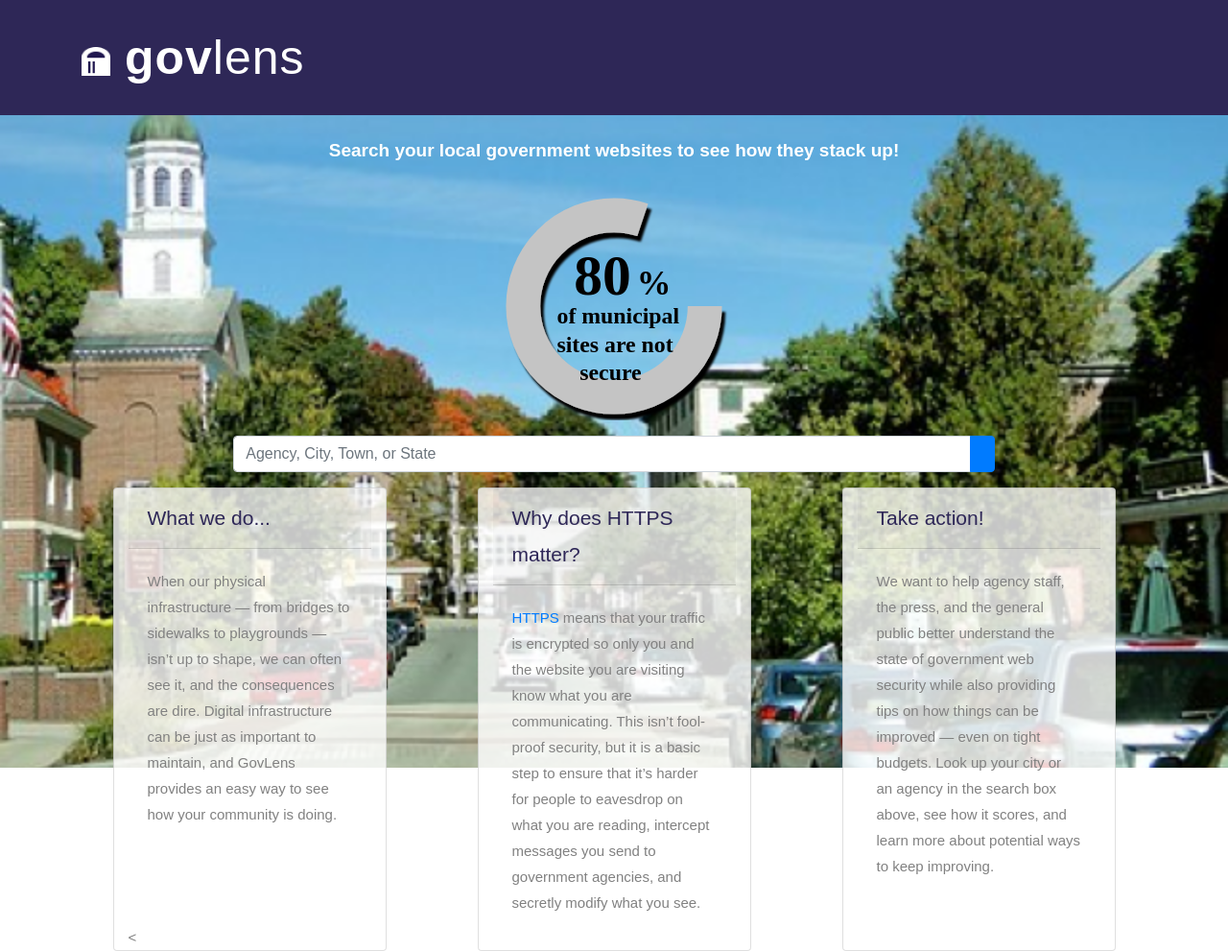
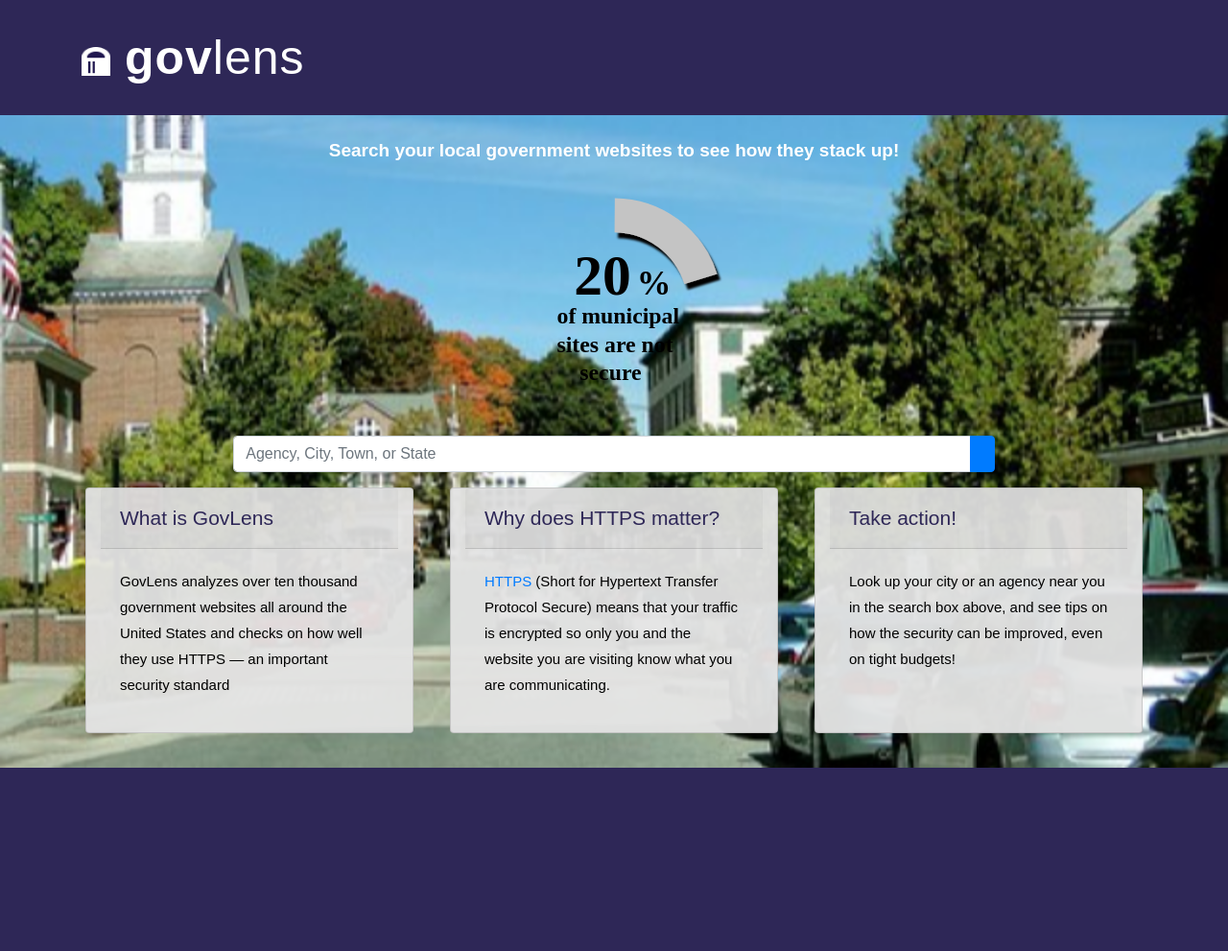
Before and after one commit to codeforboston/GovLens, a Django app: template apps/civic_pulse/templates/home.html in a window 1280 px wide. Shown: the whole page at 96% size. After the commit the page ends 800 px from the top, so only its background shows below. Run offline with Django 3.2, Linux system fonts and the light colour scheme; the template is opened without the code that fills it, so the values that code supplies are empty; parts of the project's set-up code (start-up, migrations or seed data) failed here and were passed over; some libraries are stand-ins or nearby versions; some web fonts are replaced.

Commit message:
Fix card margins, background, and language on home page

```diff
--- a/apps/civic_pulse/static/styles.css
+++ b/apps/civic_pulse/static/styles.css
@@ -17,7 +17,7 @@
 body {
   font: 400 15px Lato, sans-serif;
   line-height: 1.8;
-  color: #818181;
+  color: #000000;
 }
 
 h2 {
@@ -293,22 +293,24 @@ body {
 .donut {
   stroke: #c4c4c4;
   stroke-width: 6;
+  stroke-dashoffset: 25;
   animation: donut2 3s;
-  stroke-dasharray: 80, 20;
+  stroke-dasharray: 20, 80;
   filter:url(#shadow);
 }
 
 @keyframes donut2 {
+
   0% {
       stroke-dasharray: 0, 100;
   }
   100% {
-      stroke-dasharray: 80, 20;
+      stroke-dasharray: 20, 80;
   }
 }
 
 .our-card {
-  background-color: rgba(255,255,255,0.8);
+  background-color: rgba(228,228,228,0.95);
 }
 
 .card-header {
@@ -316,3 +318,19 @@ body {
   font-size: 1.4em;
   font-style: bold;
 }
+
+@media (min-width: 990px) {
+  .col-md-3 {
+    -ms-flex: 0 0 30%;
+    flex: 0 0 30%;
+    max-width: 30%;
+  }
+}
+
+@media (min-width: 768px) and (max-width: 990px) {
+  .col-md-3 {
+    -ms-flex: none;
+    flex: none;
+    max-width: 100%;
+  }
+}
--- a/apps/civic_pulse/templates/home.html
+++ b/apps/civic_pulse/templates/home.html
@@ -24,7 +24,7 @@
     <g class="donut">
         <circle class="donut2" cx="20" cy="20" r="15.91549431" fill="transparent"></circle>
     </g>
-    <text class="heavy" x="13" y="18">80</text>
+    <text class="heavy" x="13" y="18">20</text>
     <text class="small" x="24" y="18">%</text>
     <text class="tiny" x="10" y="23">of municipal</text>
     <text class="tiny" x="10" y="28">sites are not</text>
@@ -42,22 +42,24 @@
 <div class="container">
     <div class="row">
         <div class="card our-card col-md-3 mt-3 mx-auto">
-          <div class="card-header" >What we do...</div>
+          <div class="card-header" >What is GovLens</div>
           <div class="card-body" >
-            <p>When our physical infrastructure — from bridges to sidewalks to playgrounds —isn’t up to shape, we can often see it, and the consequences are dire. Digital infrastructure can be just as important to maintain, and GovLens provides an easy way to see how your community is doing.</p>
-        </div><
+            <p>GovLens analyzes over ten thousand government websites all around the United States and checks on how well they use HTTPS — an important security standard</p>
+        </div>
         </div>
         <div class="card our-card col-md-3 mt-3 mx-auto">
             <div class="card-header" >Why does HTTPS matter?</div>
             <div class="card-body" >
-                <p><a href=”https://en.wikipedia.org/wiki/HTTPS”>HTTPS</a> means that your traffic is encrypted so only you and the website you are visiting know what you are communicating. This isn’t fool-proof security, but it is a basic step to ensure that it’s harder for people to eavesdrop on what you are reading, intercept messages you send to government agencies, and secretly modify what you see.</p>
+                <p>
+                  <a href=”https://en.wikipedia.org/wiki/HTTPS”>HTTPS</a> (Short for Hypertext Transfer Protocol Secure) means that your traffic is encrypted so only you and the website you are visiting know what you are communicating.
+                </p>
   </div>
           </div>
         <div class="card our-card col-md-3 mt-3 mx-auto">
             <div class="card-header" >Take action!</div>
             <div class="card-body" >
               <p>
-We want to help agency staff, the press, and the general public better understand the state of government web security while also providing tips on how things can be improved — even on tight budgets. Look up your city or an agency in the search box above, see how it scores, and learn more about potential ways to keep improving.
+                Look up your city or an agency near you in the search box above, and see tips on how the security can be improved, even on tight budgets!
               </p>
               </div>
           </div>
```
